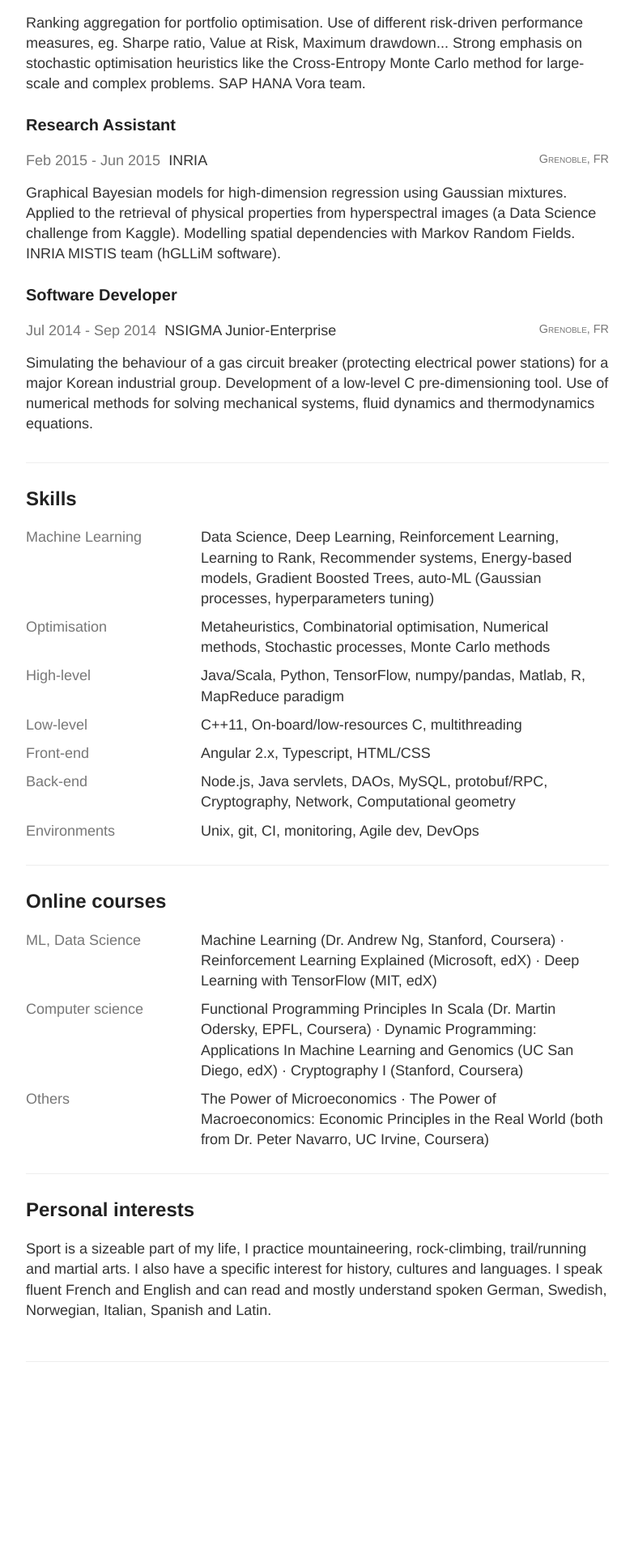
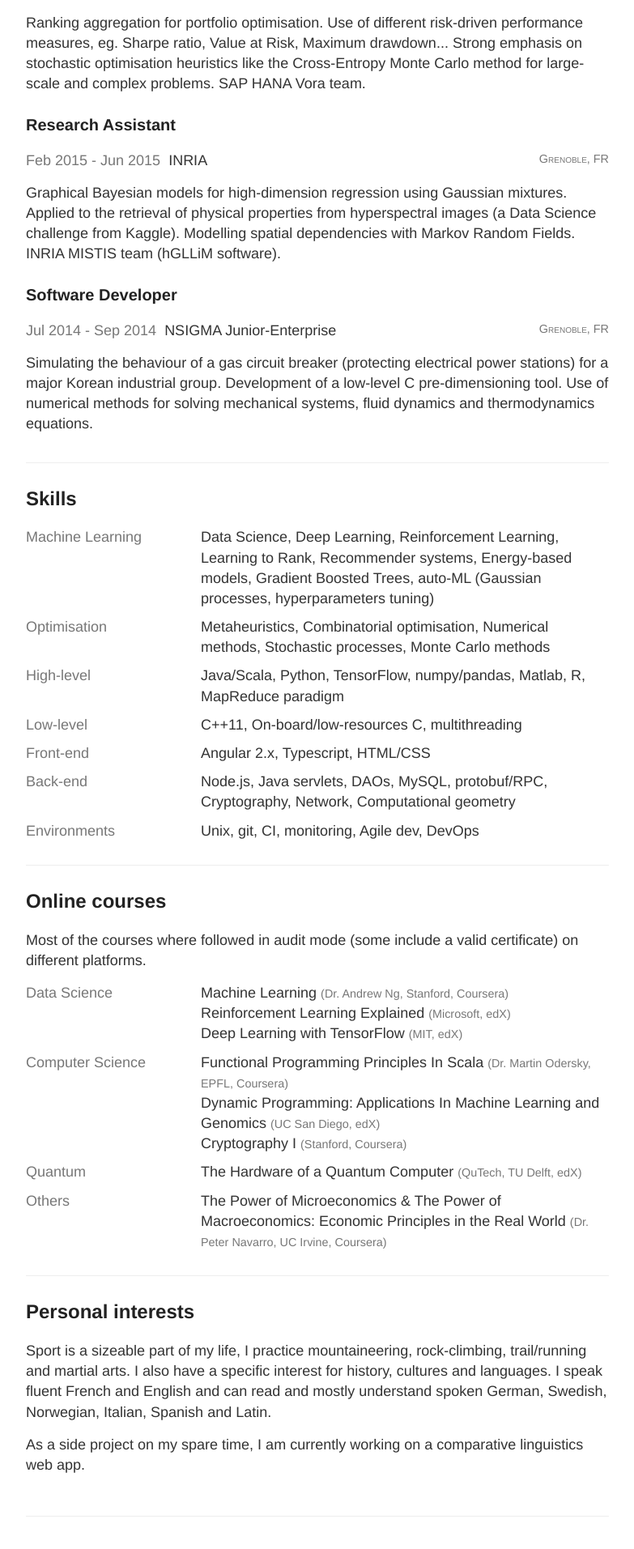
Before and after one commit to leonicoletti/leonicoletti.github.io, a Jekyll site: the page built from curriculum.html, in a window 1280 px wide. Shown: the part 1369-3282 px from the top of the page at 81% size, without its empty margins (248-1031 px from the left). Built offline with Jekyll 4.4.1, drawn with Linux system fonts in a browser that asks for light colours; before the commit the page ends 3091 px from its top, so only the background shows below that.

Commit message:
Quantum category of MOOCs.

```diff
--- a/curriculum.html
+++ b/curriculum.html
@@ -78,23 +78,38 @@
     <div class="separator"></div>
     <h2>Online courses</h2>
 
+    <p>Most of the courses where followed in audit mode (some include a valid certificate) on different platforms.</p>
+
     <div class="row">
-      <div class="column-left">ML, Data Science</div>
-      <div class="column-right">Machine Learning (Dr. Andrew Ng, Stanford, Coursera) &middot; Reinforcement Learning Explained (Microsoft, edX) &middot; Deep Learning with TensorFlow (MIT, edX)</div>
+      <div class="column-left">Data Science</div>
+      <div class="column-right">Machine Learning <span class="mooc-desc">(Dr. Andrew Ng, Stanford, Coursera)</span>
+        <br>Reinforcement Learning Explained <span class="mooc-desc">(Microsoft, edX)</span>
+        <br>Deep Learning with TensorFlow <span class="mooc-desc">(MIT, edX)</span>
+      </div>
     </div>
     <div class="row">
-      <div class="column-left">Computer science</div>
-      <div class="column-right">Functional Programming Principles In Scala (Dr. Martin Odersky, EPFL, Coursera) &middot; Dynamic Programming: Applications In Machine Learning and Genomics (UC San Diego, edX) &middot; Cryptography I (Stanford, Coursera)</div>
+      <div class="column-left">Computer Science</div>
+      <div class="column-right">Functional Programming Principles In Scala <span class="mooc-desc">(Dr. Martin Odersky, EPFL, Coursera)</span>
+        <br>Dynamic Programming: Applications In Machine Learning and Genomics <span class="mooc-desc">(UC San Diego, edX)</span>
+        <br>Cryptography I <span class="mooc-desc">(Stanford, Coursera)</span>
+      </div>
+    </div>
+    <div class="row">
+      <div class="column-left">Quantum</div>
+      <div class="column-right">The Hardware of a Quantum Computer <span class="mooc-desc">(QuTech, TU Delft, edX)</span>
+      </div>
     </div>
     <div class="row">
       <div class="column-left">Others</div>
-      <div class="column-right">The Power of Microeconomics &middot; The Power of Macroeconomics: Economic Principles in the Real World (both from Dr. Peter Navarro, UC Irvine, Coursera)</div>
+      <div class="column-right">The Power of Microeconomics &amp; The Power of Macroeconomics: Economic Principles in the Real World <span class="mooc-desc">(Dr. Peter Navarro, UC Irvine, Coursera)</span>
+      </div>
     </div>
 
     <div class="separator"></div>
     <h2>Personal interests</h2>
 
     <p>Sport is a sizeable part of my life, I practice mountaineering, rock-climbing, trail/running and martial arts. I also have a specific interest for history, cultures and languages. I speak fluent French and English and can read and mostly understand spoken German, Swedish, Norwegian, Italian, Spanish and Latin.</p>
+    <p>As a side project on my spare time, I am currently working on a comparative linguistics web app.</p>
 
   </div>
 </article>
--- a/style.scss
+++ b/style.scss
@@ -285,6 +285,11 @@
   display: inline;
 }
 
+span.mooc-desc {
+  color: #777;
+  font-size: 80%;
+}
+
 .separator {
   border-bottom: 1px solid $lightGray;
   height: 20px;
```
